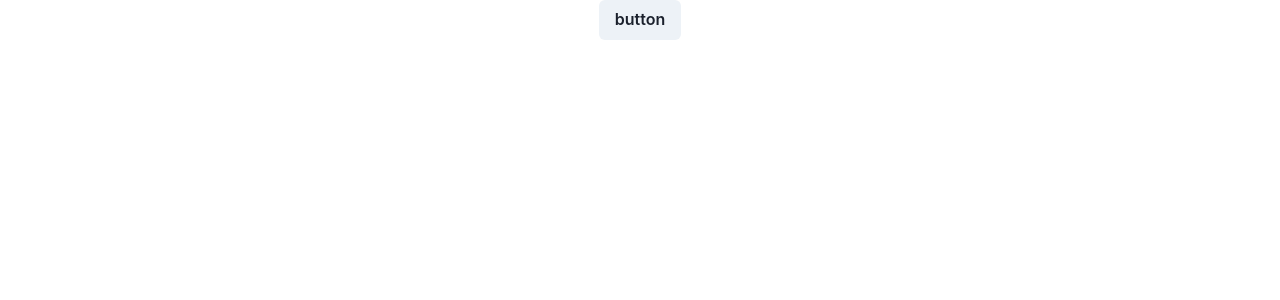
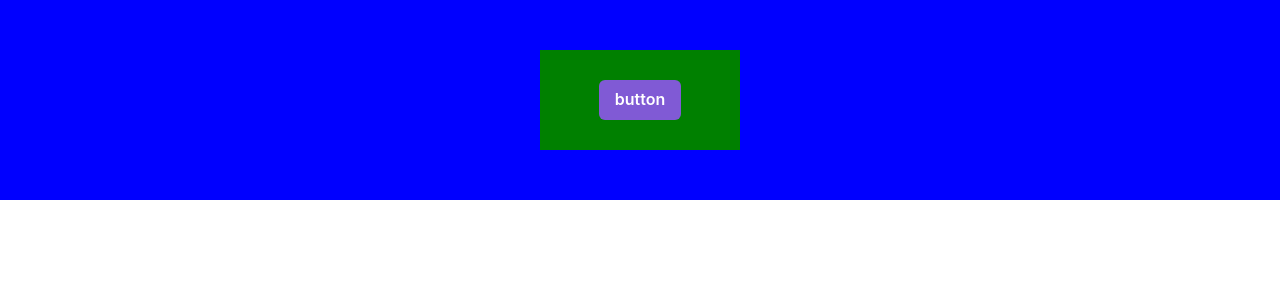
Before and after one commit to sebaek/react20231031, a React (Create React App) app: page / in a window 1280 px wide. Shown: the top 300 px of the page. Built offline with nearby package versions, Linux system fonts and the light colour scheme.

Commit message:
event.stopPropagation : event bubbling 막는 기능 연습시작 완료

```diff
--- a/src/App.js
+++ b/src/App.js
@@ -1,20 +1,30 @@
 import { Button, Center } from "@chakra-ui/react";
 
 function App() {
-  function handleOuterBoxClick() {
+  function handleOuterBoxClick(e) {
+    e.stopPropagation();
     console.log("바깥 상자 클릭됨");
   }
-  function handleInnerBoxClick() {
+  function handleInnerBoxClick(e) {
+    e.stopPropagation();
     console.log("안쪽 상자 클릭됨");
   }
-  function handleButtonClick() {
+  function handleButtonClick(e) {
+    e.stopPropagation();
     console.log("버튼 클릭됨");
   }
   return (
     <>
-      <Center onClick={handleOuterBoxClick}>
-        <Center onClick={handleInnerBoxClick}>
-          <Button onClick={handleButtonClick}>button</Button>
+      <Center bg={"blue"} onClick={handleOuterBoxClick} h={"200px"}>
+        <Center
+          bg={"green"}
+          w={"200px"}
+          h={"100px"}
+          onClick={handleInnerBoxClick}
+        >
+          <Button colorScheme={"purple"} onClick={handleButtonClick}>
+            button
+          </Button>
         </Center>
       </Center>
     </>
```
